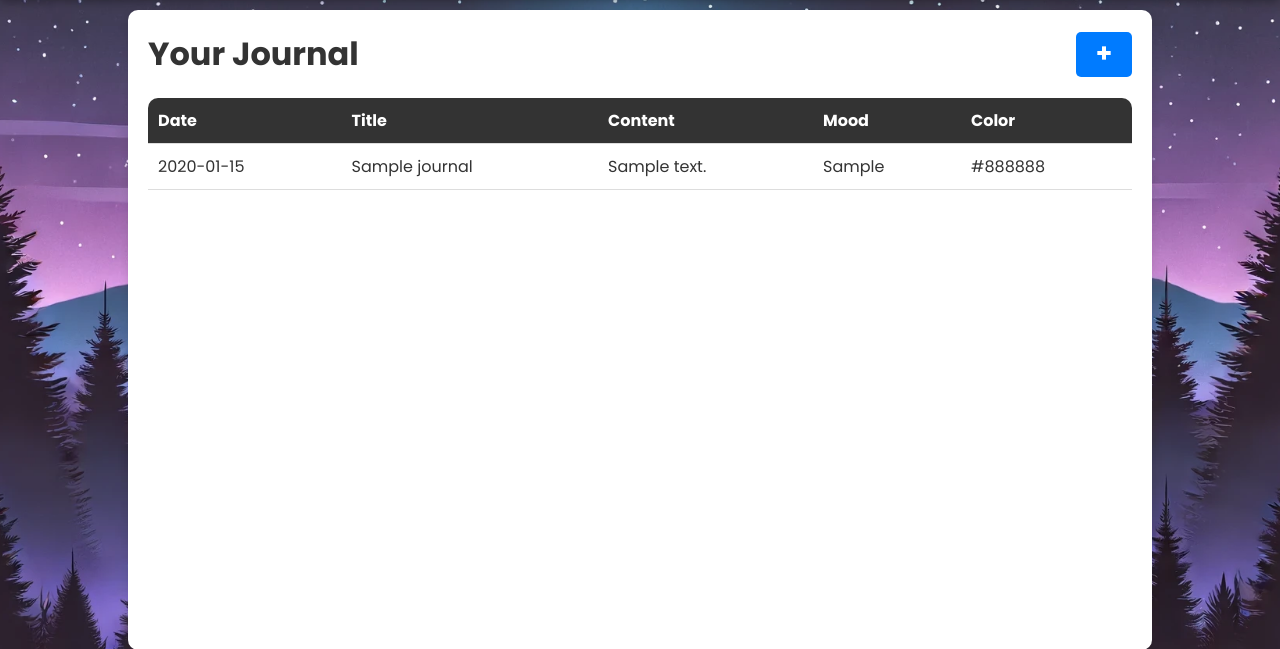
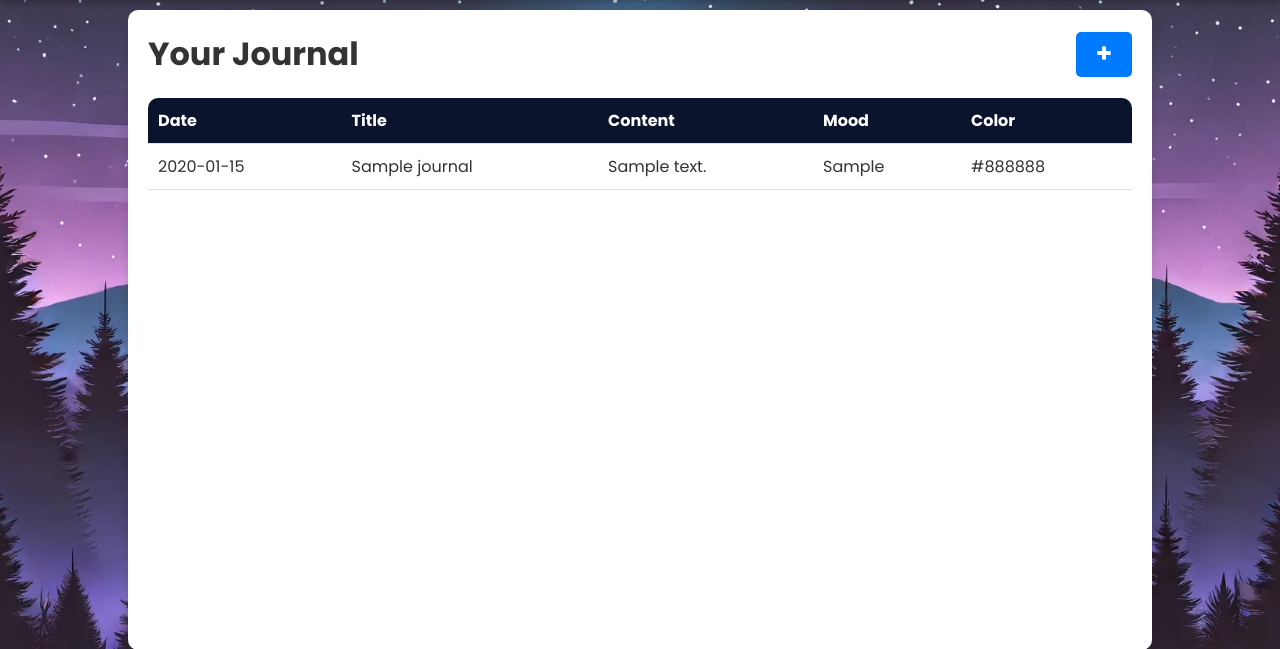
Before and after one commit to MitchellWillis05/-Fullstack-Flask-Web-App-203-Investigative-Studio-I, a Flask app: page /journal in a window 1280 px wide. Shown: the part 99-748 px from the top of the page. Run offline with Flask 3, Linux system fonts and the light colour scheme; a user stored in the database is signed in; tables that the repository leaves empty hold one stand-in row (values such as "Sample post").

Commit message:
updated ui(reset password logo & journal table)

```diff
--- a/static/css/style.css
+++ b/static/css/style.css
@@ -590,7 +590,7 @@ main {
 }
 
 .journal-table thead {
-    background-color: #333;
+    background-color: rgba(10,20,44,255);
     color: #fff;
 }
 
--- a/templates/reset-password.html
+++ b/templates/reset-password.html
@@ -19,7 +19,7 @@
 
 
     <header>
-        <a class="logo" href="{{ url_for('home') }}"><img src="static/images/logo_test.svg" alt="logo"></a>
+        <a class="logo" href="{{ url_for('home') }}"><img src="/static/images/logoLong.png" width="156px" height="52px" alt="logo"></a>
     </header>
     <script defer src="static/scripts/reset_password.js"></script>
     <main>
```
Also changed, not shown: static/images/profile-pictures/1.jpg (deleted), user_database.db.
